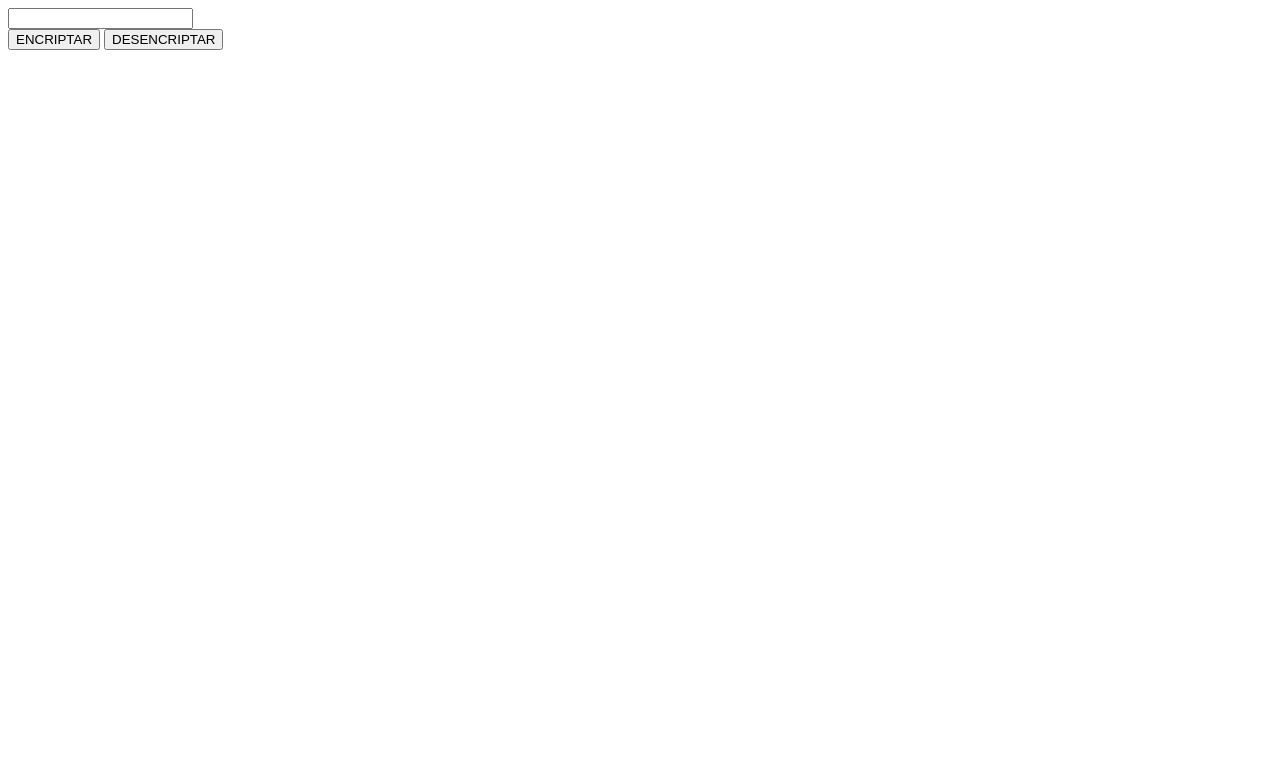
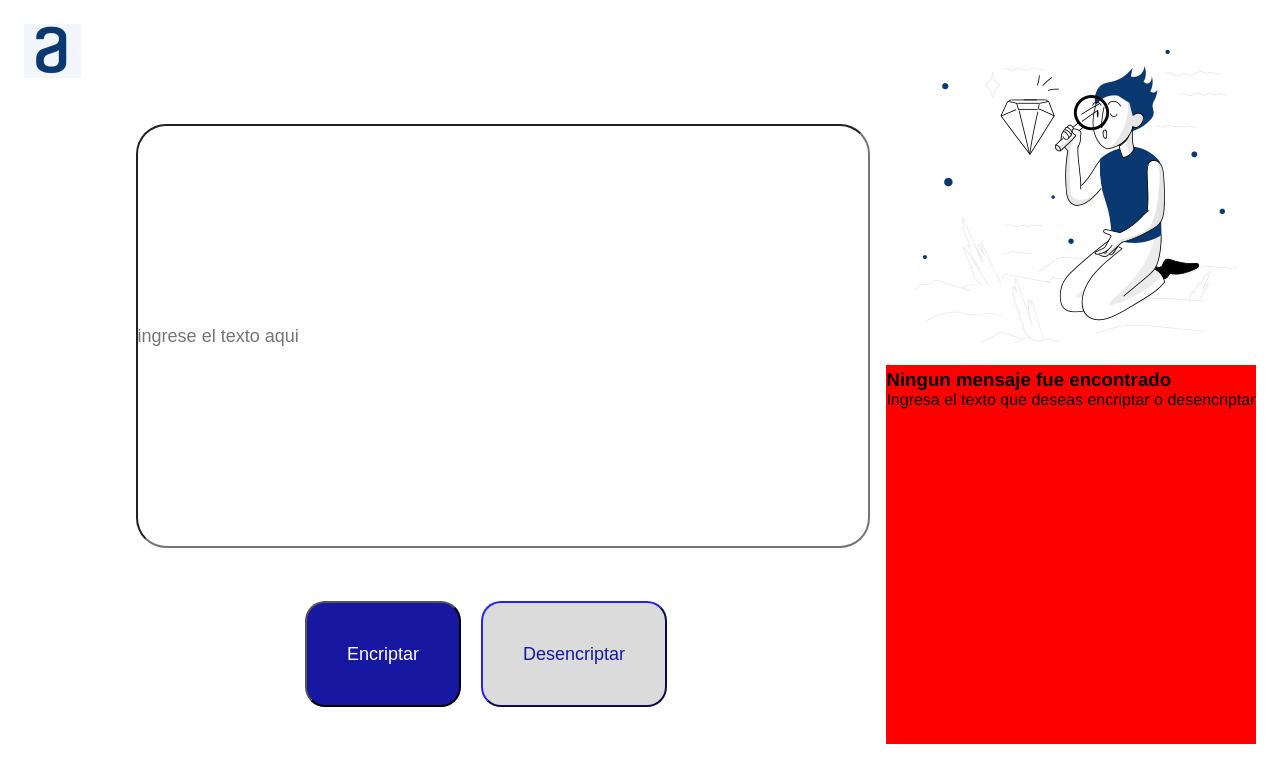
Before and after one commit to Hendricksoncala/hendricksonNote, a plain HTML site: page index.html in a window 1280 px wide. Drawn offline with Linux system fonts and the light colour scheme.

Commit message:
feat: :sparkles: estructura basica del front 50% hecha

```diff
--- a/index.html
+++ b/index.html
@@ -4,20 +4,35 @@
     <meta charset="UTF-8">
     <meta name="viewport" content="width=device-width, initial-scale=1.0">
     <title>Exam</title>
+    <link rel="stylesheet" href="/sytle/index.css">
+
+
 </head>
 <body>
-    <section>
-        <div>
-            <input>
+    <div class="logo"><img src="/storage/logo.png"></div>
+    <div class="text">
+
+        <div class="input">
+            <input class="input-text" placeholder="ingrese el texto aqui">
         </div>
 
-        <div>
+        <div class="botones">
 
-            <button>ENCRIPTAR</button>
+            <button class="izquierda" href="/js/encriptar.js">Encriptar</button>
 
-            <button>DESENCRIPTAR</button>
+            <button class="derecha" href="/js/desencriptar.js">Desencriptar</button>
 
         </div>
-    </section>
+    </div>
+
+    <div class="copytext">
+
+        <div>
+            <img src="/storage/girl.png">
+            <h3>Ningun mensaje fue encontrado</h3>
+            <p>Ingresa el texto que deseas encriptar o desencriptar</p>
+        </div>
+
+    </div>
 </body>
 </html>
--- /dev/null
+++ b/sytle/index.css
@@ -0,0 +1,70 @@
+*{
+    margin: 0;
+    padding: 0;
+
+}
+
+body {
+    display: flex;
+    flex-direction: row;
+    margin: 3vh
+
+}
+.logo{
+    width: 5%;
+}
+
+.text{
+    width: 65%;
+    height: 90vh;
+    display: flex;
+    flex-direction: column;
+}
+.text .input{
+    height: 70%;
+    margin: 100px 20px 20px 50px;
+
+}
+
+.text .input input{
+    width: 100%;
+    height: 100%;
+    border-radius: 30px;
+    font-size: large
+}
+
+.text .botones{
+    height: 30%;
+    display: flex;
+    justify-content: center;
+    align-items: center;
+
+
+}
+
+.text .botones button{
+    padding: 5%;
+    border-radius: 20px;
+    margin: 10px;
+    font-size: large;
+}
+.text .botones .izquierda{
+    background: hsl(240, 75%, 36%);
+    color: white
+
+}
+.text .botones .derecha{
+    background: rgba(201, 201, 201, 0.667);
+    color: hsl(240, 75%, 36%);
+    border-color:hsl(240, 75%, 36%) ;
+}
+
+
+.copytext{
+    background: red;
+    width: 30%;
+    display: flex;
+    font-family: 'Franklin Gothic Medium', 'Arial Narrow', Arial, sans-serif;
+
+
+}
```
Also changed, not shown: js/desencriptar.js (added, +9 -0 lines), js/encriptar.js (added), storage/girl.png (added), storage/logo.png (added).
